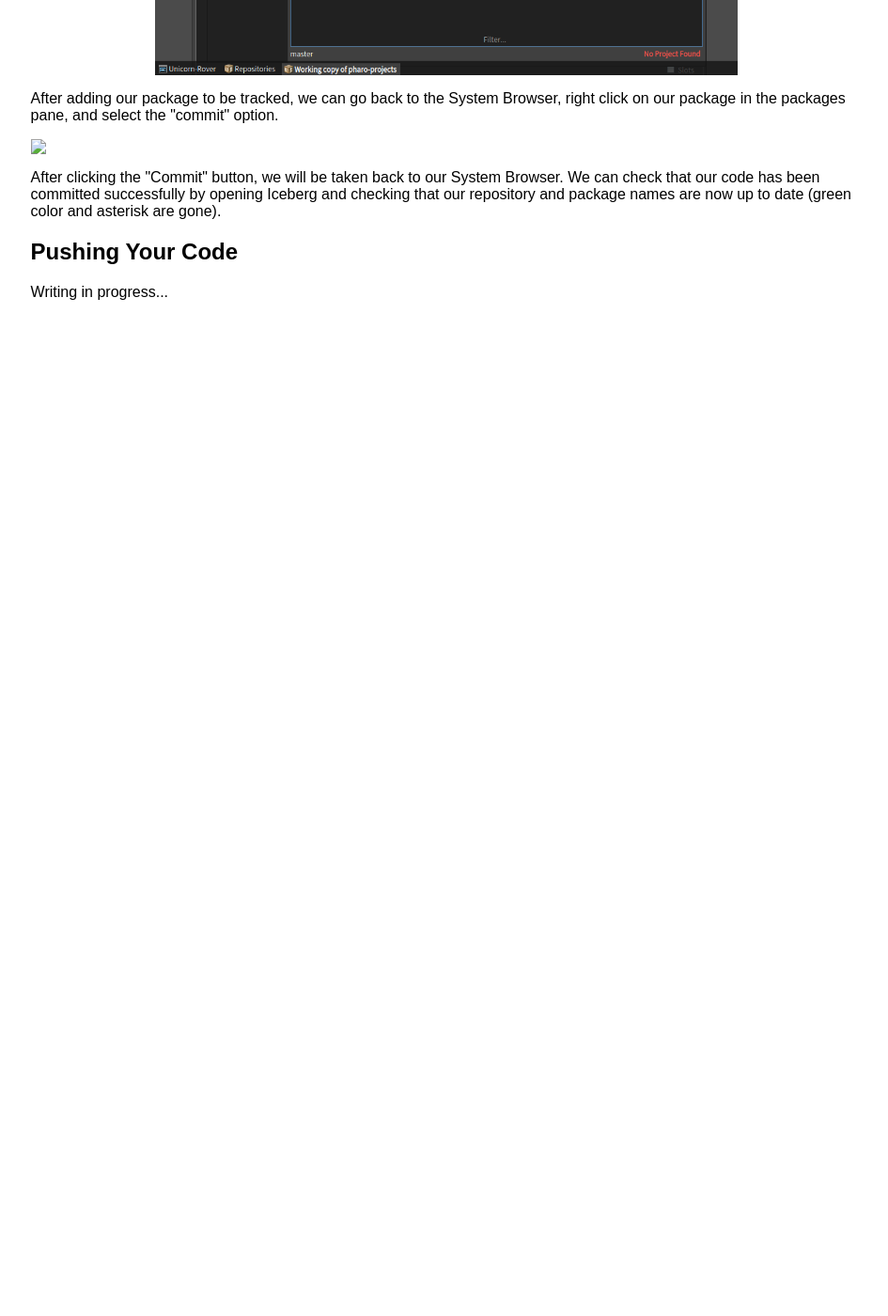
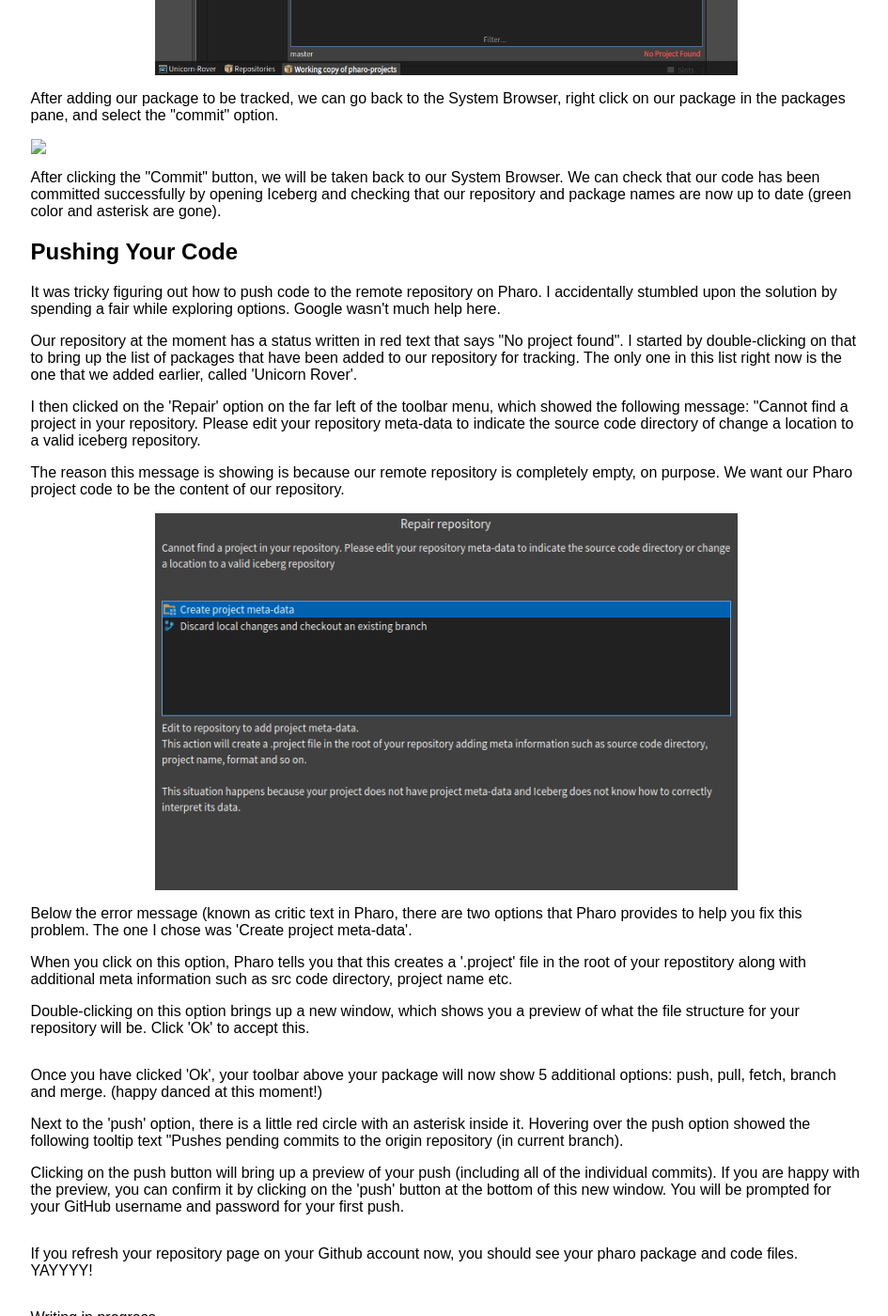
Before and after one commit to Becca9941/Becca9941.github.io, a Jekyll site: the page built from _posts/2019-08-01-committing-automating-tests-and-shipping-pharo-smalltalk-code.html, in a window 1280 px wide and 1400 px high, scrolled down 4459 px. Shown: the whole window at 94% size, without its empty margins (165-1110 px from the left). Built offline with Jekyll 4.4.1, drawn with Linux system fonts in a browser that asks for light colours; before the commit the page ends 4795 px from its top, so only the background shows below that.

Commit message:
finished section on pushing pharo code to Github for the first time

```diff
--- a/_posts/2019-08-01-committing-automating-tests-and-shipping-pharo-smalltalk-code.html
+++ b/_posts/2019-08-01-committing-automating-tests-and-shipping-pharo-smalltalk-code.html
@@ -88,4 +88,35 @@ tags: [Pharo, Smalltalk, Github, Tests, TDD, Shipping code]
 
 <h2>Pushing your code</h2>
 
+<p>It was tricky figuring out how to push code to the remote repository on Pharo. I accidentally stumbled upon the solution by spending a fair while exploring options. Google wasn't much help here.</p>
+
+<p>Our repository at the moment has a status written in red text that says "No project found". I started by double-clicking on that to bring up the list of packages that have been added to our repository for tracking. The only one in this list right now is the one that we added earlier, called 'Unicorn Rover'.</p>
+
+<p>I then clicked on the 'Repair' option on the far left of the toolbar menu, which showed the following message: "Cannot find a project in your repository. Please edit your repository meta-data to indicate the source code directory of change a location to a valid iceberg repository.</p>
+
+<p>The reason this message is showing is because our remote repository is completely empty, on purpose. We want our Pharo project code to be the content of our repository.</p>
+
+<img src="/assets/img/repair-repo-pharo.png" class="medium-img" alt="message shown by repair repo option">
+
+<p>Below the error message (known as critic text in Pharo, there are two options that Pharo provides to help you fix this problem. The one I chose was 'Create project meta-data'.</p>
+
+<p>When you click on this option, Pharo tells you that this creates a '.project' file in the root of your repostitory along with additional meta information such as src code directory, project name etc.</p>
+
+<p>Double-clicking on this option brings up a new window, which shows you a preview of what the file structure for your repository will be. Click 'Ok' to accept this.</p>
+
+<img scr="">
+
+<p>Once you have clicked 'Ok', your toolbar above your package will now show 5 additional options: push, pull, fetch, branch and merge. (happy danced at this moment!)</p>
+
+<p>Next to the 'push' option, there is a little red circle with an asterisk inside it. Hovering over the push option showed the following tooltip text "Pushes pending commits to the origin repository (in current branch).</p>
+
+<p>Clicking on the push button will bring up a preview of your push (including all of the individual commits). If you are happy with the preview, you can confirm it by clicking on the 'push' button at the bottom of this new window. You will be prompted for your GitHub username and password for your first push.</p>
+
+<img src="">
+
+<p>If you refresh your repository page on your Github account now, you should see your pharo package and code files. YAYYYY!</p>
+
+<img src="">
+
+
 <p>Writing in progress...</p>
```
